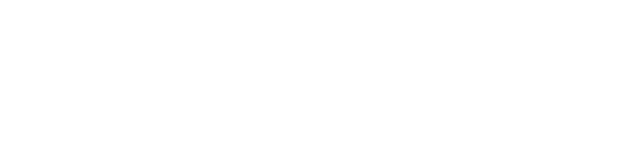
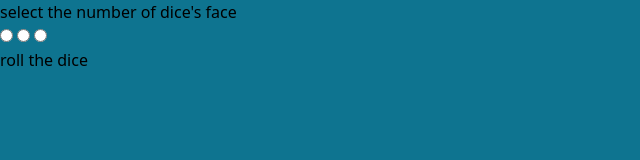
Before and after one commit to Mfail4562/randomGenerator.V2, a website: page src/html/dice.html in a window 1280 px wide. Shown: the whole page, without its empty margins (0-640 px from the left). Drawn offline with Linux system fonts and the light colour scheme.

Commit message:
ecriture du fichier html de base

```diff
--- a/src/html/dice.html
+++ b/src/html/dice.html
@@ -6,7 +6,7 @@
     <meta name="viewport" content="width=device-width, initial-scale=1.0">
     <title>Roll the dice</title>
     <link href="/dist/output.css" rel="stylesheet">
-    <script type="text/javascript" src="../js/dice.js"
+    <script type="text/javascript" src="../js/dice.js" defer></script>
 
 </head>
 <body class=" bg-cyan-700">
```
